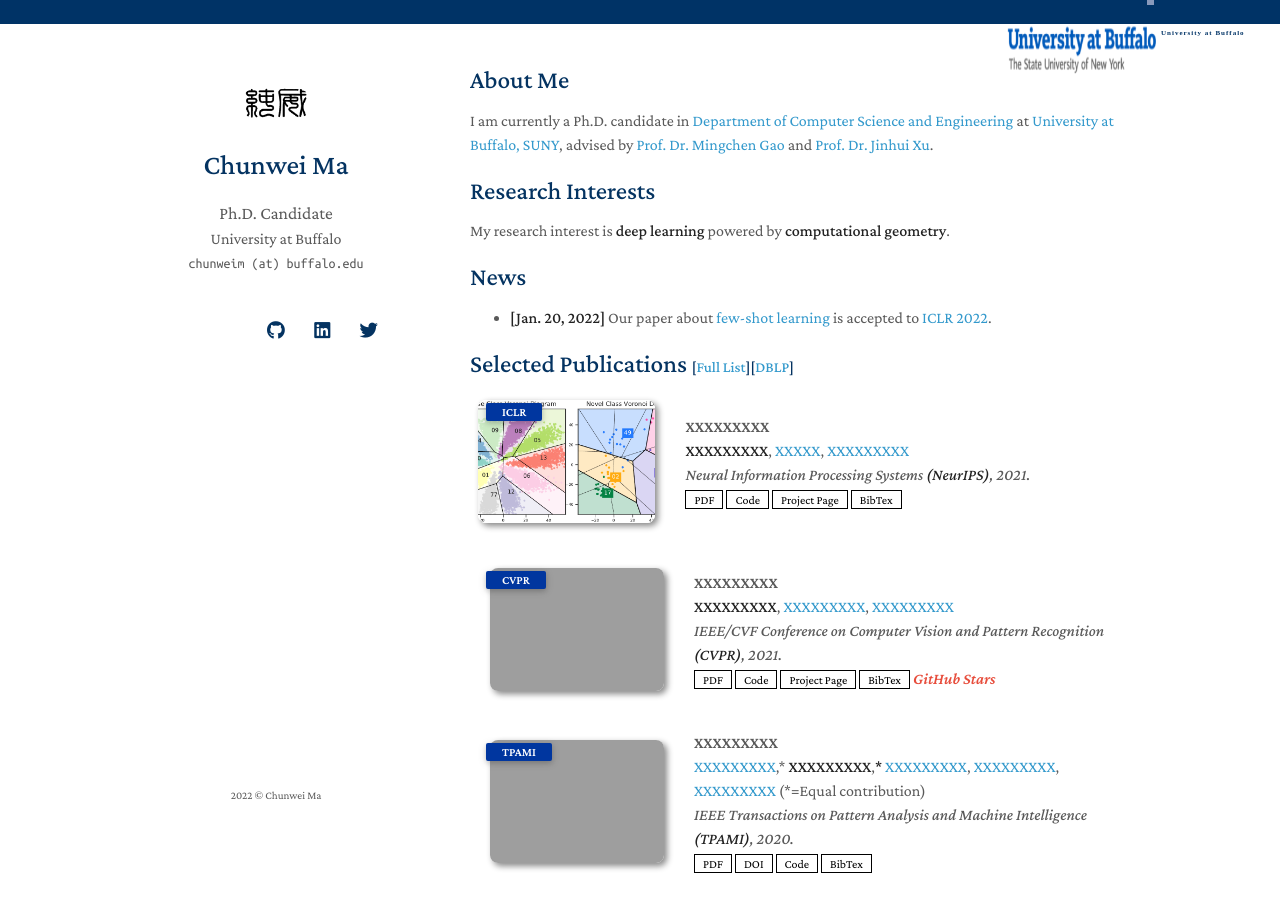
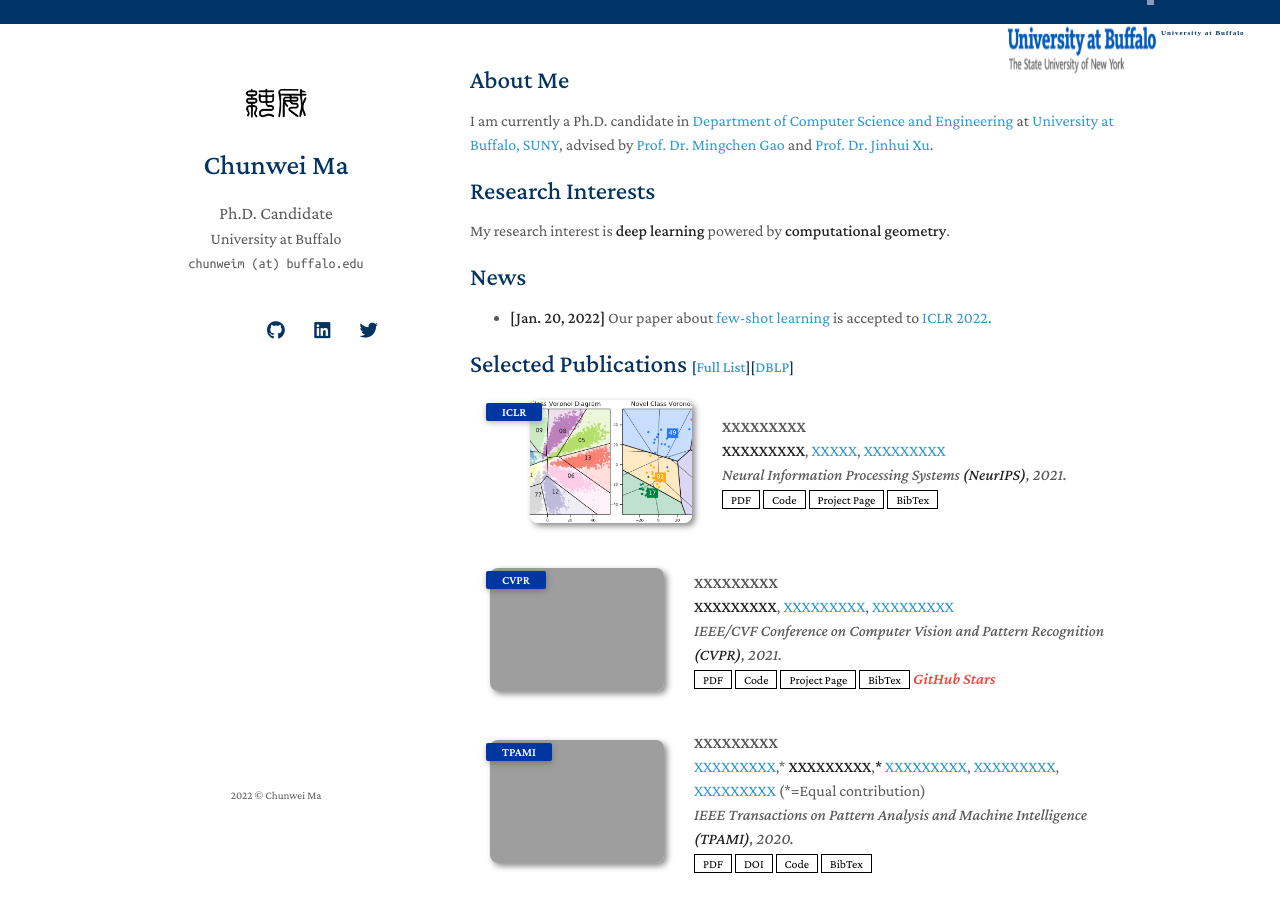
Before and after one commit to MaChunwei/MaChunwei.github.io, a Jekyll site: the page built from index.md, in a window 1280 px wide and 900 px high. Built offline with Jekyll 4.4.1, drawn with Linux system fonts in a browser that asks for light colours; nearby versions of some CDN libraries; comment, search, counter and statistics services are not loaded; a style sheet for code colours, icons or effects is not loaded; our own code applies the rules of GitHub Pages for plain Markdown files; grey boxes are pictures that could not be loaded.

Commit message:
revision

```diff
--- a/index.md
+++ b/index.md
@@ -24,7 +24,7 @@ My research interest is **deep learning** powered by **computational geometry**.
 <ol class="bibliography">
 <li>
 <div class="pub-row">
-  <div class="col-sm-3 abbr" style="position: relative;padding-right: 15px;padding-left: 3px;">
+  <div class="col-sm-3 abbr" style="position: relative;padding-right: 15px;padding-left: 55px;">
     <img src="./images/teaser/DeepVoro.png" class="teaser img-fluid z-depth-1">
             <abbr class="badge">ICLR</abbr>
   </div>
```
